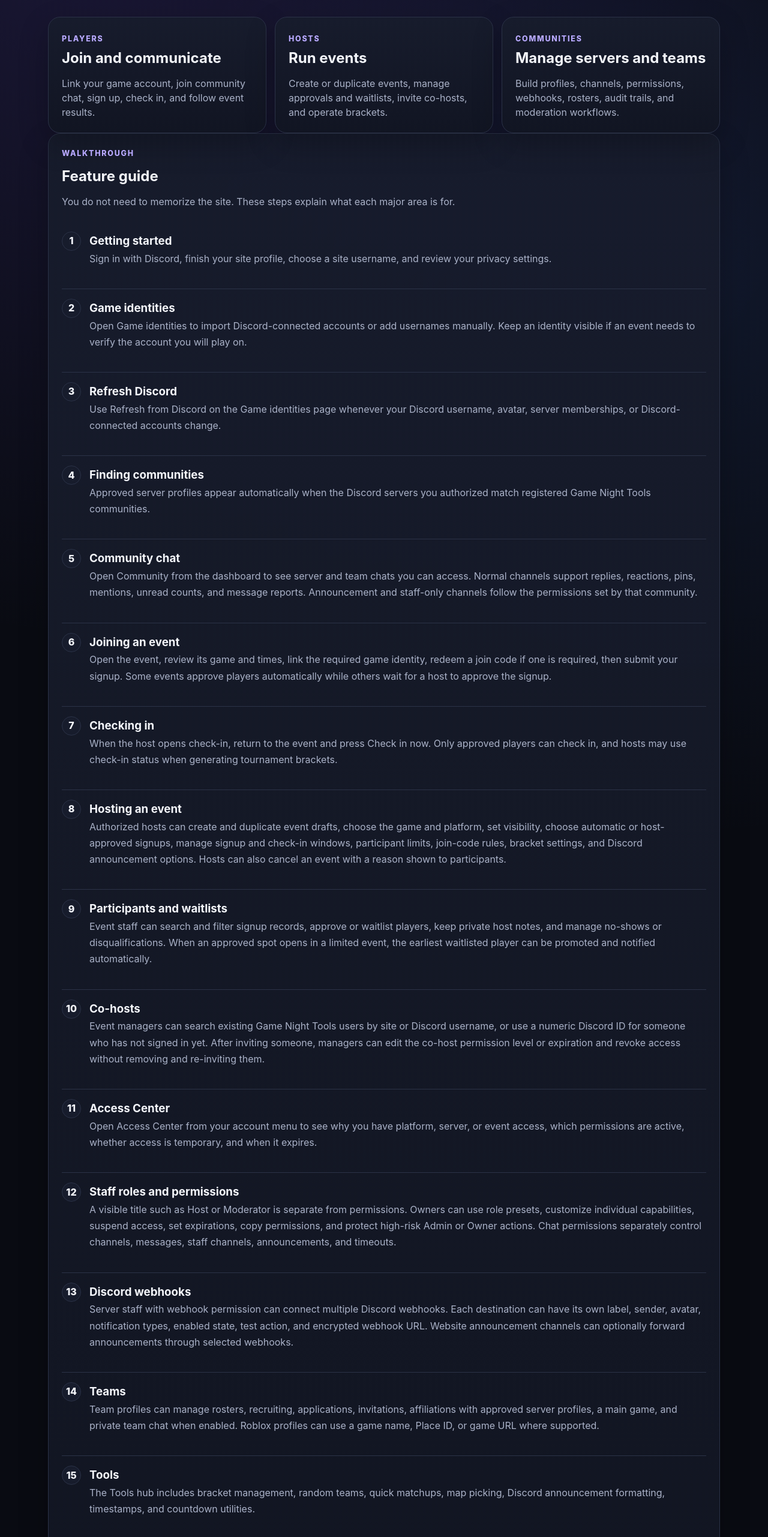
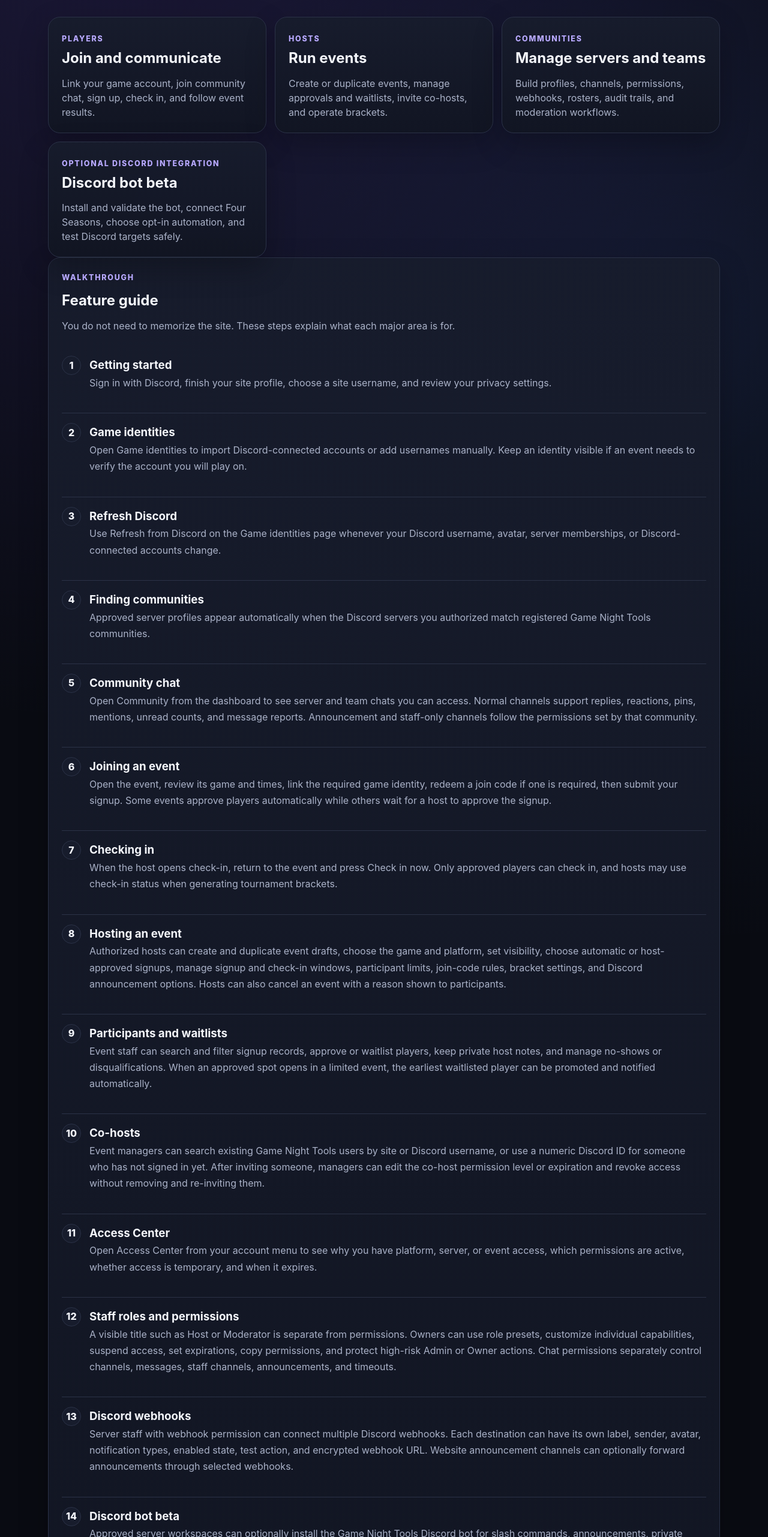
Before and after one commit to sayrejeri/gamenight-tools, a Next.js app: page /help in a window 1280 px wide. Shown: the part 238-2800 px from the top of the page at 60% size. Built offline with nearby package versions, Linux system fonts and the light colour scheme.

Commit message:
Surface Discord bot beta in main help

```diff
--- a/src/app/help/page.tsx
+++ b/src/app/help/page.tsx
@@ -18,6 +18,7 @@ const sections = [
   ["Access Center", "Open Access Center from your account menu to see why you have platform, server, or event access, which permissions are active, whether access is temporary, and when it expires."],
   ["Staff roles and permissions", "A visible title such as Host or Moderator is separate from permissions. Owners can use role presets, customize individual capabilities, suspend access, set expirations, copy permissions, and protect high-risk Admin or Owner actions. Chat permissions separately control channels, messages, staff channels, announcements, and timeouts."],
   ["Discord webhooks", "Server staff with webhook permission can connect multiple Discord webhooks. Each destination can have its own label, sender, avatar, notification types, enabled state, test action, and encrypted webhook URL. Website announcement channels can optionally forward announcements through selected webhooks."],
+  ["Discord bot beta", "Approved server workspaces can optionally install the Game Night Tools Discord bot for slash commands, announcements, private match channels, role sync, and member reminders. Every automation starts opt-in, and member DMs also require each user to opt in from Profile Settings. Use the dedicated Discord bot walkthrough before enabling it on a live server."],
   ["Teams", "Team profiles can manage rosters, recruiting, applications, invitations, affiliations with approved server profiles, a main game, and private team chat when enabled. Roblox profiles can use a game name, Place ID, or game URL where supported."],
   ["Tools", "The Tools hub includes bracket management, random teams, quick matchups, map picking, Discord announcement formatting, timestamps, and countdown utilities."],
   ["Notifications", "Notifications show invitations, role changes, moderation updates, event signup decisions, waitlist promotions, cancellations, chat mentions/replies, and other account-specific information. Read notifications can be deleted individually or cleared together."],
@@ -39,20 +40,21 @@ export default function HelpPage() {
         <a className="card" href="#players"><span className="card-kicker">Players</span><h2>Join and communicate</h2><p>Link your game account, join community chat, sign up, check in, and follow event results.</p></a>
         <a className="card" href="#hosts"><span className="card-kicker">Hosts</span><h2>Run events</h2><p>Create or duplicate events, manage approvals and waitlists, invite co-hosts, and operate brackets.</p></a>
         <a className="card" href="#communities"><span className="card-kicker">Communities</span><h2>Manage servers and teams</h2><p>Build profiles, channels, permissions, webhooks, rosters, audit trails, and moderation workflows.</p></a>
+        <Link className="card" href="/help/discord-bot"><span className="card-kicker">Optional Discord integration</span><h2>Discord bot beta</h2><p>Install and validate the bot, connect Four Seasons, choose opt-in automation, and test Discord targets safely.</p></Link>
       </section>
 
       <section className="panel legal-copy section-stack" id="players">
         <div><span className="eyebrow">Walkthrough</span><h2>Feature guide</h2><p className="muted">You do not need to memorize the site. These steps explain what each major area is for.</p></div>
         {sections.map(([title, description], index) => (
           <article className="help-step" id={index === 7 ? "hosts" : index === 10 ? "communities" : undefined} key={title}>
-            <span className="help-step-number">{index + 1}</span><div><h3>{title}</h3><p>{description}</p></div>
+            <span className="help-step-number">{index + 1}</span><div><h3>{title}</h3><p>{description}</p>{title === "Discord bot beta" ? <Link className="button button-secondary" href="/help/discord-bot">Open Discord bot walkthrough</Link> : null}</div>
           </article>
         ))}
       </section>
 
       <section className="panel section-stack">
         <h2>Good places to start</h2>
-        <div className="button-row"><Link className="button" href="/dashboard/community">Community</Link><Link className="button button-secondary" href="/dashboard/profile">Game identities</Link><Link className="button button-secondary" href="/dashboard/events">Events</Link><Link className="button button-secondary" href="/dashboard/servers">Servers</Link><Link className="button button-secondary" href="/dashboard/access">Access Center</Link><Link className="button button-secondary" href="/dashboard/tools">Tools</Link></div>
+        <div className="button-row"><Link className="button" href="/dashboard/community">Community</Link><Link className="button button-secondary" href="/dashboard/profile">Game identities</Link><Link className="button button-secondary" href="/dashboard/events">Events</Link><Link className="button button-secondary" href="/dashboard/servers">Servers</Link><Link className="button button-secondary" href="/dashboard/access">Access Center</Link><Link className="button button-secondary" href="/dashboard/tools">Tools</Link><Link className="button button-secondary" href="/help/discord-bot">Discord bot beta</Link></div>
       </section>
       <PublicFooter />
     </main>
```
